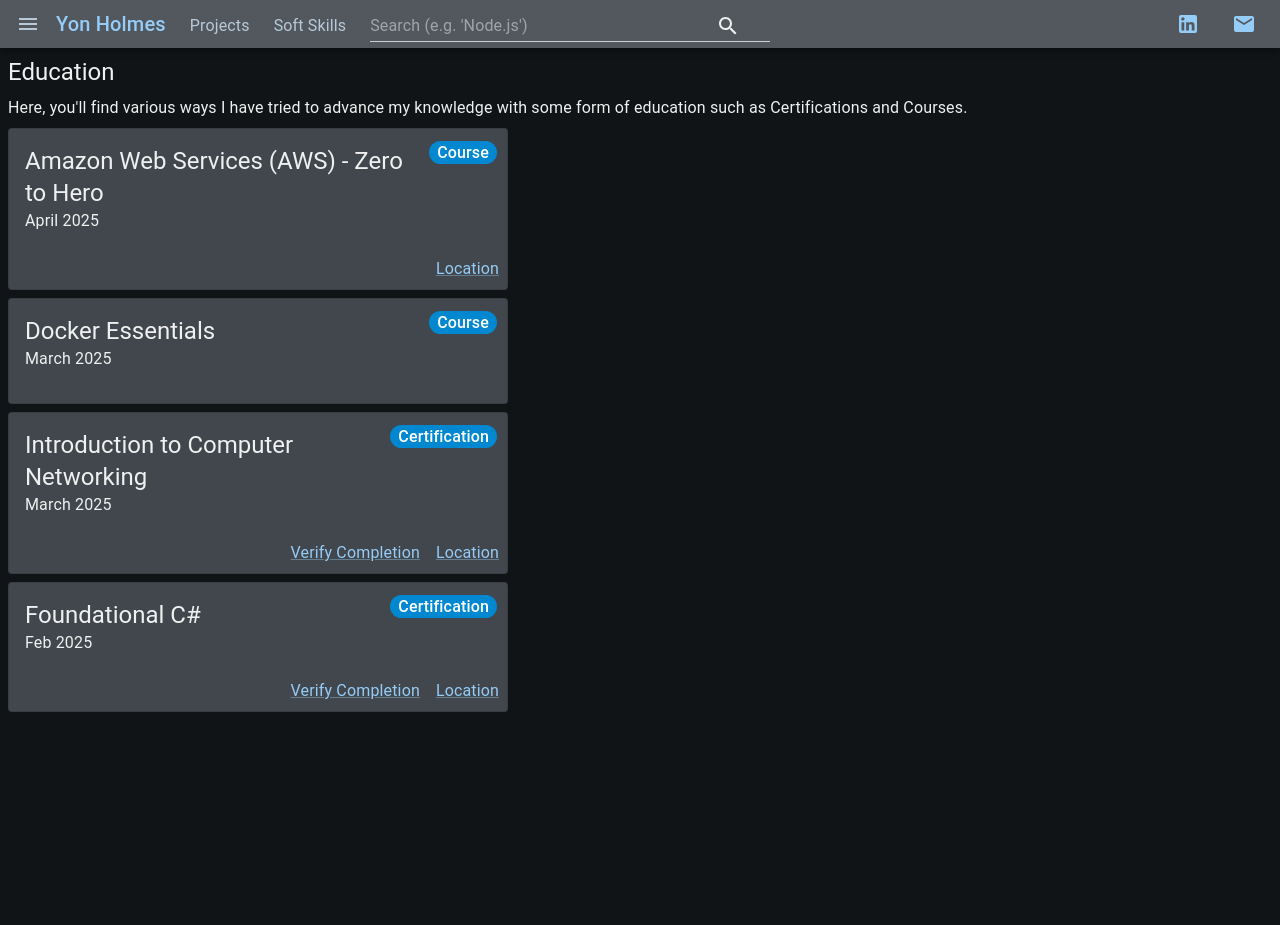
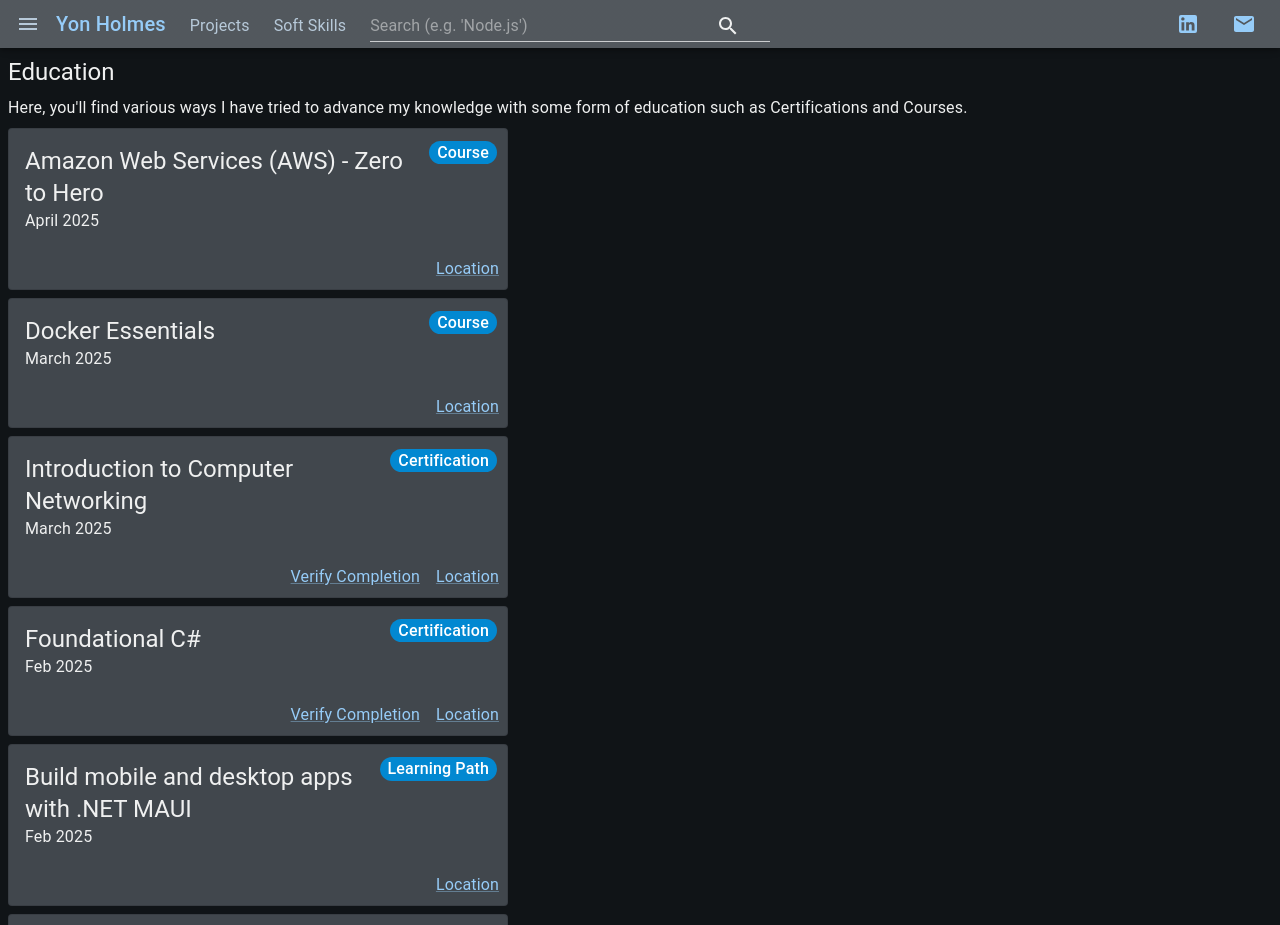
Before and after one commit to yonHolmes/portfolio, a Next.js app: page /portfolio/education in a window 1280 px wide. Shown: the top 925 px of the page. Before the commit the page ends 800 px from the top, so only its background shows below. Built offline with nearby package versions, Linux system fonts and the light colour scheme; what @mui/material-nextjs would draw is missing.

Commit message:
chore: Added two more educations; Learning Paths
TODO: Refine alignment/wrapping

```diff
--- a/src/consts/educationConsts.ts
+++ b/src/consts/educationConsts.ts
@@ -6,6 +6,7 @@
 export const educationType = {
   certification: 'cert',
   course: 'course',
+  learningPath: 'learningPath',
 } as const;
 
 export type EducationType = typeof educationType[keyof typeof educationType];
@@ -20,7 +21,10 @@
   },
   [educationType.course]: {
     name: 'Course',
-  }
+  },
+  [educationType.learningPath]: {
+    name: 'Learning Path',
+  },
 }
 
 export type EducationInfo = {
@@ -71,9 +75,24 @@
   },
   dockerEssentials: {
     education: 'Docker Essentials',
-    educationURL: '',
+    educationURL: 'https://www.udemy.com/share/101rq43@3saNlMzkfLGRh3N7SddA5YJY1uL4J4nuYX4IVcgk-WmnJm_a5J-luq1HLf-zZgp4nQ==/',
     type: educationType.course,
     date: new Date('2025-03-10'),
     dateStr: 'March 2025'
+  },
+  mobileDesktopAppsWithMaui: {
+    education: 'Build mobile and desktop apps with .NET MAUI',
+    educationURL: 'https://learn.microsoft.com/en-us/training/paths/build-apps-with-dotnet-maui/',
+    type: educationType.learningPath,
+    date: new Date('2025-02-01'),
+    dateStr: 'Feb 2025',
+  },
+  learningFabric: {
+    education: 'Get started with Microsoft Fabric',
+    educationURL: 'https://learn.microsoft.com/en-us/training/paths/get-started-fabric/',
+    verificationURL: 'https://learn.microsoft.com/en-us/users/yonholmes-8039/achievements/3yvup4rh?ref=https%3A%2F%2Fwww.linkedin.com%2F',
+    type: educationType.learningPath,
+    date: new Date('2024-06-01'),
+    dateStr: 'June 2024',
   }
 }
```
Also changed, not shown: src/components/pages/education/Education.tsx (+4 -3 lines).
